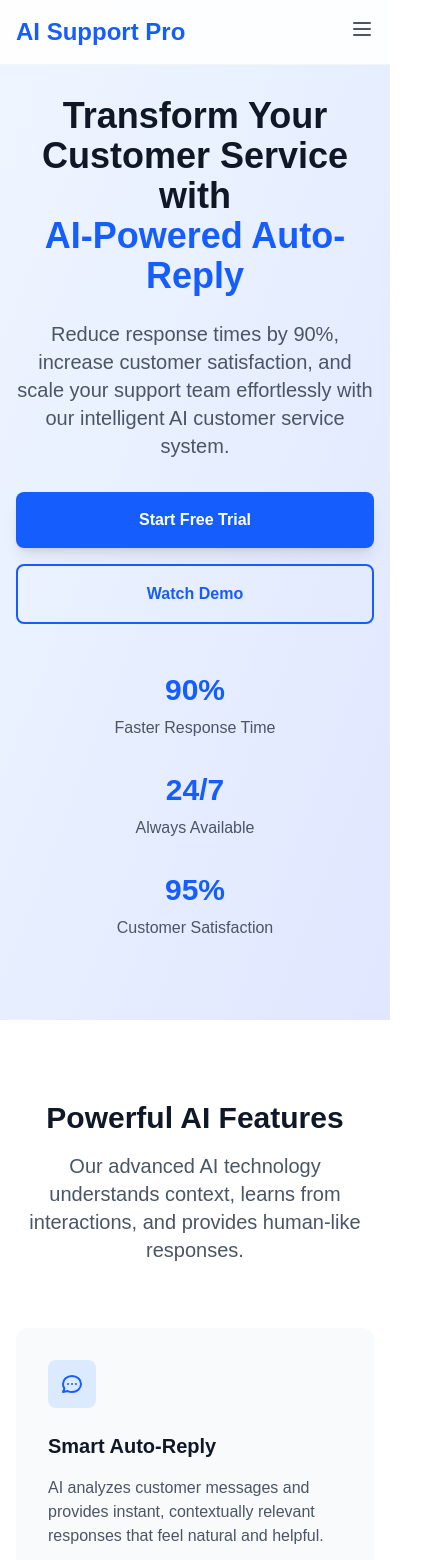
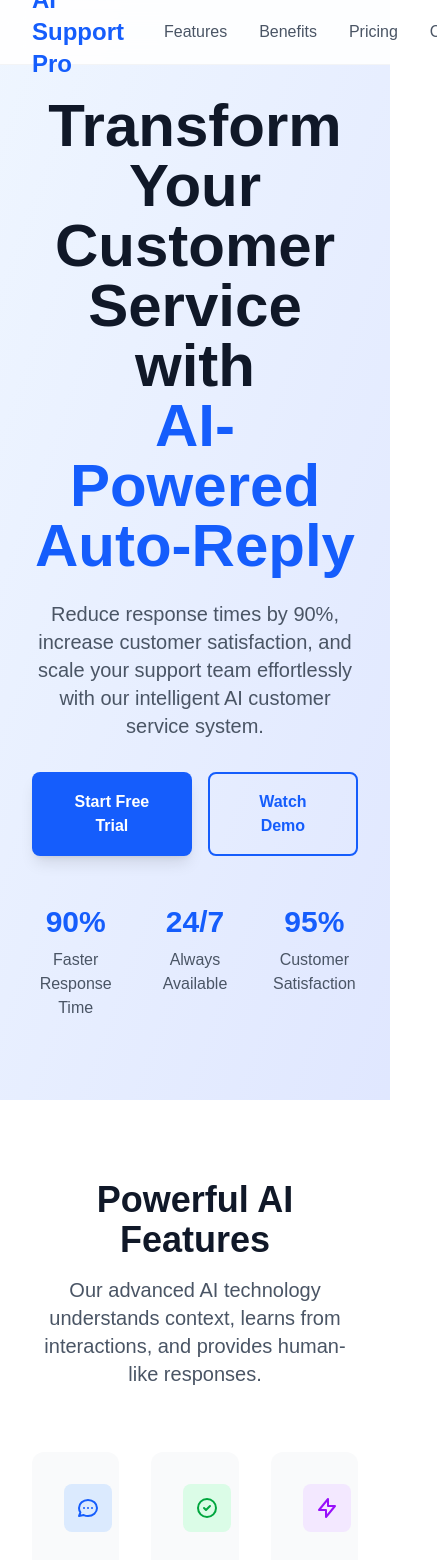
Before and after one commit to hinlaw/portfolio, a Next.js app: page / in a window 390 px wide. Shown: the top 1560 px of the page, 437 px wide, since content can reach past the window. Built offline with nearby package versions, Linux system fonts and the light colour scheme.

Commit message:
clean responsive

```diff
--- a/app/page.tsx
+++ b/app/page.tsx
@@ -140,12 +140,12 @@ export default function Home() {
     <div className="min-h-screen bg-white">
       {/* Navigation */}
       <nav className="fixed top-0 w-full bg-white/90 backdrop-blur-md border-b border-gray-100 z-50 transition-all duration-300">
-        <div className="max-w-7xl mx-auto px-4 sm:px-6 lg:px-8">
+        <div className="max-w-7xl mx-auto px-8">
           <div className="flex justify-between items-center h-16">
             <div className="flex items-center">
               <div className="text-2xl font-bold text-blue-600">AI Support Pro</div>
             </div>
-            <div className="hidden md:block">
+            <div className="block">
               <div className="ml-10 flex items-baseline space-x-8">
                 <a href="#features" className="text-gray-600 hover:text-blue-600 transition-colors duration-200">Features</a>
                 <a href="#benefits" className="text-gray-600 hover:text-blue-600 transition-colors duration-200">Benefits</a>
@@ -153,7 +153,7 @@ export default function Home() {
                 <a href="#contact" className="text-gray-600 hover:text-blue-600 transition-colors duration-200">Contact</a>
               </div>
             </div>
-            <div className="md:hidden">
+            <div className="hidden">
               <button className="text-gray-600 hover:text-blue-600">
                 <svg className="h-6 w-6" fill="none" viewBox="0 0 24 24" stroke="currentColor">
                   <path strokeLinecap="round" strokeLinejoin="round" strokeWidth={2} d="M4 6h16M4 12h16M4 18h16" />
@@ -166,16 +166,16 @@ export default function Home() {
 
       {/* Hero Section */}
       <section className="pt-24 pb-20 bg-gradient-to-br from-blue-50 to-indigo-100">
-        <div className="max-w-7xl mx-auto px-4 sm:px-6 lg:px-8">
+        <div className="max-w-7xl mx-auto px-8">
           <div className={`text-center transition-all duration-1000 ${isVisible ? 'opacity-100 translate-y-0' : 'opacity-0 translate-y-8'}`}>
-            <h1 className="text-4xl md:text-6xl font-bold text-gray-900 mb-6">
+            <h1 className="text-6xl font-bold text-gray-900 mb-6">
               Transform Your Customer Service with
               <span className="text-blue-600 block">AI-Powered Auto-Reply</span>
             </h1>
             <p className="text-xl text-gray-600 mb-8 max-w-3xl mx-auto">
               Reduce response times by 90%, increase customer satisfaction, and scale your support team effortlessly with our intelligent AI customer service system.
             </p>
-            <div className="flex flex-col sm:flex-row gap-4 justify-center">
+            <div className="flex flex-row gap-4 justify-center">
               <button className="bg-blue-600 text-white px-8 py-4 rounded-lg font-semibold hover:bg-blue-700 transition-all duration-300 transform hover:scale-105 shadow-lg hover:shadow-xl">
                 Start Free Trial
               </button>
@@ -183,7 +183,7 @@ export default function Home() {
                 Watch Demo
               </button>
             </div>
-            <div className="mt-12 grid grid-cols-1 md:grid-cols-3 gap-8 max-w-4xl mx-auto">
+            <div className="mt-12 grid grid-cols-3 gap-8 max-w-4xl mx-auto">
               <div className="text-center">
                 <div className="text-3xl font-bold text-blue-600 mb-2">90%</div>
                 <div className="text-gray-600">Faster Response Time</div>
@@ -203,16 +203,16 @@ export default function Home() {
 
       {/* Features Section */}
       <section id="features" className="py-20 bg-white">
-        <div className="max-w-7xl mx-auto px-4 sm:px-6 lg:px-8">
+        <div className="max-w-7xl mx-auto px-8">
           <div className="text-center mb-16">
-            <h2 className="text-3xl md:text-4xl font-bold text-gray-900 mb-4">
+            <h2 className="text-4xl font-bold text-gray-900 mb-4">
               Powerful AI Features
             </h2>
             <p className="text-xl text-gray-600 max-w-2xl mx-auto">
               Our advanced AI technology understands context, learns from interactions, and provides human-like responses.
             </p>
           </div>
-          <div className="grid grid-cols-1 md:grid-cols-2 lg:grid-cols-3 gap-8">
+          <div className="grid grid-cols-3 gap-8">
             <div className="bg-gray-50 p-8 rounded-xl hover:shadow-lg transition-all duration-300 transform hover:-translate-y-2">
               <div className="w-12 h-12 bg-blue-100 rounded-lg flex items-center justify-center mb-6">
                 <svg className="w-6 h-6 text-blue-600" fill="none" stroke="currentColor" viewBox="0 0 24 24">
@@ -285,17 +285,11 @@ export default function Home() {
 
       {/* Benefits Section */}
       <section id="benefits" className="py-20 bg-gray-50">
-        <div className="max-w-7xl mx-auto px-4 sm:px-6 lg:px-8">
-          <div className="grid grid-cols-1 lg:grid-cols-3 gap-12">
+        <div className="max-w-7xl mx-auto px-8">
+          <div className="grid grid-cols-3 gap-12">
             {/* Left Column - Dynamic Header */}
-            <div className="lg:col-span-1">
+            <div className="col-span-1">
               <div className="sticky top-24">
-                <h2 className="text-3xl md:text-4xl font-bold text-gray-900 mb-6">
-                  Why Choose AI Support Pro?
-                </h2>
-                <p className="text-xl text-gray-600 mb-8">
-                  Join thousands of businesses that have transformed their customer service with our AI-powered solution.
-                </p>
 
                 {/* Dynamic Article Summary */}
                 <div className="bg-white p-6 rounded-2xl shadow-lg mb-6 transition-all duration-700 ease-in-out">
@@ -340,7 +334,7 @@ export default function Home() {
             </div>
 
             {/* Right Column - Article Content */}
-            <div className="lg:col-span-2">
+            <div className="col-span-2">
               <div className="space-y-12">
                 <article
                   id="article-0"
@@ -441,16 +435,16 @@ export default function Home() {
 
       {/* Testimonials Section */}
       <section className="py-20 bg-white">
-        <div className="max-w-7xl mx-auto px-4 sm:px-6 lg:px-8">
+        <div className="max-w-7xl mx-auto px-8">
           <div className="text-center mb-16">
-            <h2 className="text-3xl md:text-4xl font-bold text-gray-900 mb-4">
+            <h2 className="text-4xl font-bold text-gray-900 mb-4">
               What Our Customers Say
             </h2>
             <p className="text-xl text-gray-600 max-w-2xl mx-auto">
               Don't just take our word for it. See how AI Support Pro has transformed businesses like yours.
             </p>
           </div>
-          <div className="grid grid-cols-1 md:grid-cols-3 gap-8">
+          <div className="grid grid-cols-3 gap-8">
             <div className="bg-gray-50 p-8 rounded-xl">
               <div className="flex items-center mb-4">
                 <div className="flex text-yellow-400">
@@ -526,16 +520,16 @@ export default function Home() {
 
       {/* Pricing Section */}
       <section id="pricing" className="py-20 bg-gray-50">
-        <div className="max-w-7xl mx-auto px-4 sm:px-6 lg:px-8">
+        <div className="max-w-7xl mx-auto px-8">
           <div className="text-center mb-16">
-            <h2 className="text-3xl md:text-4xl font-bold text-gray-900 mb-4">
+            <h2 className="text-4xl font-bold text-gray-900 mb-4">
               Simple, Transparent Pricing
             </h2>
             <p className="text-xl text-gray-600 max-w-2xl mx-auto">
               Choose the plan that fits your business needs. All plans include our core AI features.
             </p>
           </div>
-          <div className="grid grid-cols-1 md:grid-cols-3 gap-8">
+          <div className="grid grid-cols-3 gap-8">
             <div className="bg-white p-8 rounded-2xl shadow-lg">
               <div className="text-center">
                 <h3 className="text-2xl font-bold text-gray-900 mb-4">Starter</h3>
@@ -665,14 +659,14 @@ export default function Home() {
 
       {/* CTA Section */}
       <section className="py-20 bg-blue-600">
-        <div className="max-w-4xl mx-auto text-center px-4 sm:px-6 lg:px-8">
-          <h2 className="text-3xl md:text-4xl font-bold text-white mb-6">
+        <div className="max-w-4xl mx-auto text-center px-8">
+          <h2 className="text-4xl font-bold text-white mb-6">
             Ready to Transform Your Customer Service?
           </h2>
           <p className="text-xl text-blue-100 mb-8">
             Join thousands of businesses that have already revolutionized their customer support with AI Support Pro.
           </p>
-          <div className="flex flex-col sm:flex-row gap-4 justify-center">
+          <div className="flex flex-row gap-4 justify-center">
             <button className="bg-white text-blue-600 px-8 py-4 rounded-lg font-semibold hover:bg-gray-100 transition-all duration-300 transform hover:scale-105">
               Start Your Free Trial
             </button>
@@ -688,9 +682,9 @@ export default function Home() {
 
       {/* Footer */}
       <footer id="contact" className="bg-gray-900 text-white py-16">
-        <div className="max-w-7xl mx-auto px-4 sm:px-6 lg:px-8">
-          <div className="grid grid-cols-1 md:grid-cols-4 gap-8">
-            <div className="col-span-1 md:col-span-2">
+        <div className="max-w-7xl mx-auto px-8">
+          <div className="grid grid-cols-4 gap-8">
+            <div className="col-span-2">
               <div className="text-2xl font-bold text-white mb-4">AI Support Pro</div>
               <p className="text-gray-400 mb-6 max-w-md">
                 Transform your customer service with AI-powered auto-reply system. Reduce response times, increase satisfaction, and scale your support effortlessly.
```
